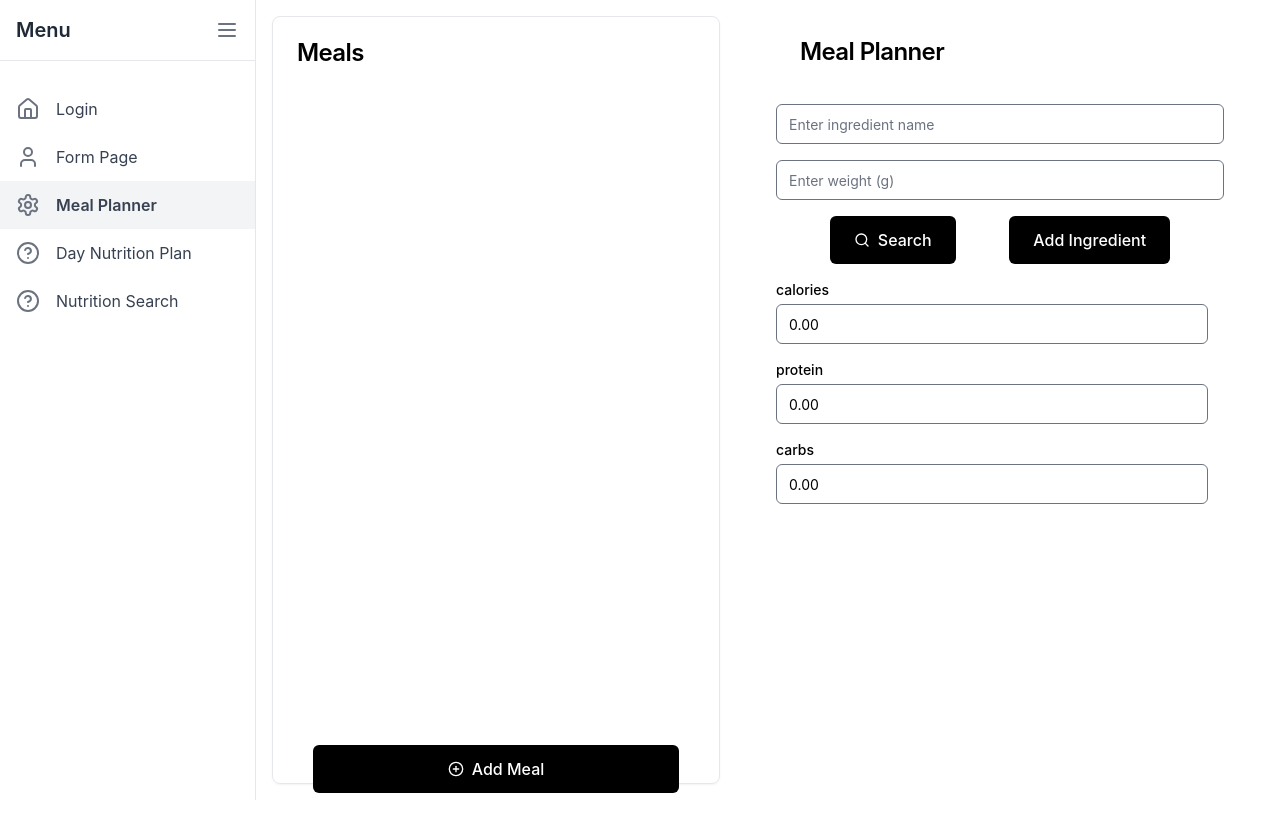
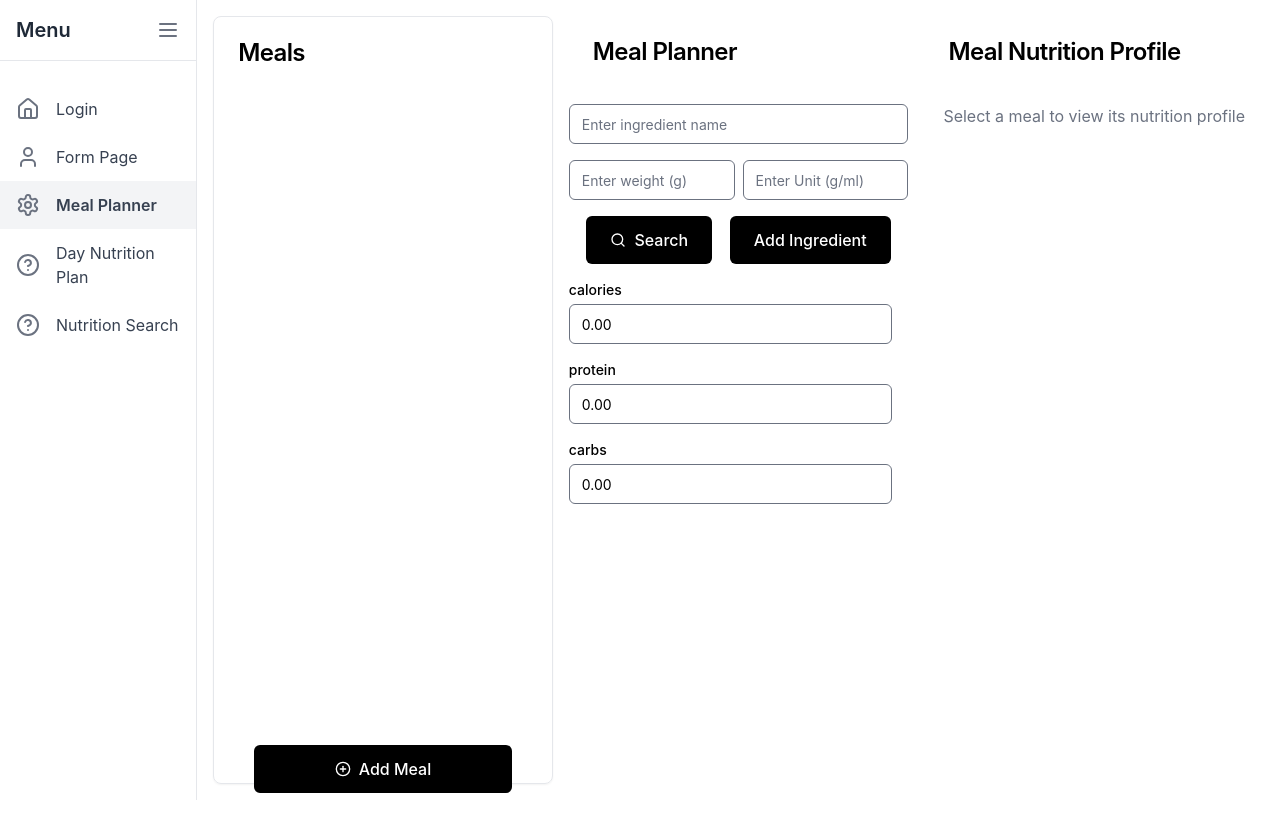
Before and after one commit to Brijesh439/vitalplate, a React (Create React App) app: page /meal in a window 1280 px wide. Built offline with nearby package versions, Linux system fonts and the light colour scheme.

Commit message:
unit added in meal page

```diff
--- a/src/pages/meal.js
+++ b/src/pages/meal.js
@@ -1,4 +1,4 @@
-import React, { useState, useMemo } from "react";
+import React, { useState, useMemo, useEffect } from "react";
 
 import {
   PlusCircle,
@@ -234,7 +234,7 @@ const NutrientBar = ({ name, value, max }) => (
     </div>
     <div className="w-full bg-gray-200 rounded-full h-2.5 dark:bg-gray-700">
       <div
-        className="bg-blue-600 h-2.5 rounded-full"
+        className="bg-blue-600 h-2.5 rounded-full transition-all duration-300 ease-in-out"
         style={{ width: `${Math.min((value / max) * 100, 100)}%` }}
       ></div>
     </div>
@@ -376,11 +376,18 @@ const IngredientsComponent = ({
         value={ingredientName}
         onChange={(e) => setIngredientName(e.target.value)}
       />
+      <div className="flex space-x-2">
       <Input
         placeholder="Enter weight (g)"
         value={ingredientWeight}
         onChange={(e) => setIngredientWeight(e.target.value)}
       />
+       <Input
+        placeholder="Enter Unit (g/ml)"
+        value={ingredientWeight}
+        onChange={(e) => setIngredientWeight(e.target.value)}
+      />
+      </div>
       <span className="flex justify-evenly">
         <Button variant="primary" onClick={fetchNutritionData} disabled={isLoading}>
           <Search className="mr-2 h-4 w-4" /> {isLoading ? "Searching..." : "Search"}
@@ -411,6 +418,8 @@ const IngredientsComponent = ({
 const MealPlanner = () => {
   const [meals, setMeals] = useState([]);
   const [selectedMealId, setSelectedMealId] = useState(null);
+  const [isLoading, setIsLoading] = useState(false);
+  const [progress, setProgress] = useState(0);
 
   const addMeal = (name) => {
     setMeals((prevMeals) => [
@@ -471,8 +480,72 @@ const MealPlanner = () => {
     [meals, selectedMealId]
   );
 
+  const calculateMealNutrients = (meal) => {
+    return meal.ingredients.reduce(
+      (acc, ingredient) => {
+        Object.keys(acc).forEach((nutrient) => {
+          acc[nutrient] += ingredient.nutrients[nutrient];
+        });
+        return acc;
+      },
+      {
+        calories: 0,
+        protein: 0,
+        carbs: 0,
+        fat: 0,
+        fiber: 0,
+        vitaminA: 0,
+        vitaminC: 0,
+        calcium: 0,
+        iron: 0,
+      }
+    );
+  };
+
+  const fetchMealNutrition = async () => {
+    if (!selectedMeal) return;
+
+    setIsLoading(true);
+    setProgress(0);
+
+    // Fake API call
+    const fakeApiCall = () => {
+      return new Promise((resolve) => {
+        let progress = 0;
+        const interval = setInterval(() => {
+          progress += 10;
+          setProgress(progress);
+          if (progress >= 100) {
+            clearInterval(interval);
+            resolve(calculateMealNutrients(selectedMeal));
+          }
+        }, 200);
+      });
+    };
+
+    try {
+      const result = await fakeApiCall();
+      setMeals((prevMeals) =>
+        prevMeals.map((meal) =>
+          meal.id === selectedMealId ? { ...meal, nutrients: result } : meal
+        )
+      );
+    } catch (error) {
+      console.error("Error fetching meal nutrition data:", error);
+      alert("Failed to fetch meal nutrition data. Please try again.");
+    } finally {
+      setIsLoading(false);
+    }
+  };
+
+  useEffect(() => {
+    if (selectedMeal && !selectedMeal.nutrients) {
+      fetchMealNutrition();
+    }
+  }, [selectedMeal]);
+
   return (
-    <div className="grid grid-cols-1 md:grid-cols-2 gap-4 p-4">
+    <div className="grid grid-cols-1 md:grid-cols-3 gap-4 p-4">
       <MealsComponent
         meals={meals}
         onAddMeal={addMeal}
@@ -487,6 +560,18 @@ const MealPlanner = () => {
         selectedMealId={selectedMealId}
         selectedMeal={selectedMeal}
       />
+      <div className="flex flex-col space-y-4 w-full max-w-md h-[calc(100vh-2rem)]">
+        <CardHeader>
+          <CardTitle>Meal Nutrition Profile</CardTitle>
+        </CardHeader>
+        {isLoading && <ProgressBar progress={progress} />}
+        {!isLoading && selectedMeal && selectedMeal.nutrients && (
+          <NutrientProfile nutrients={selectedMeal.nutrients} />
+        )}
+        {!selectedMeal && (
+          <div className="text-center text-gray-500">Select a meal to view its nutrition profile</div>
+        )}
+      </div>
     </div>
   );
 };
```
